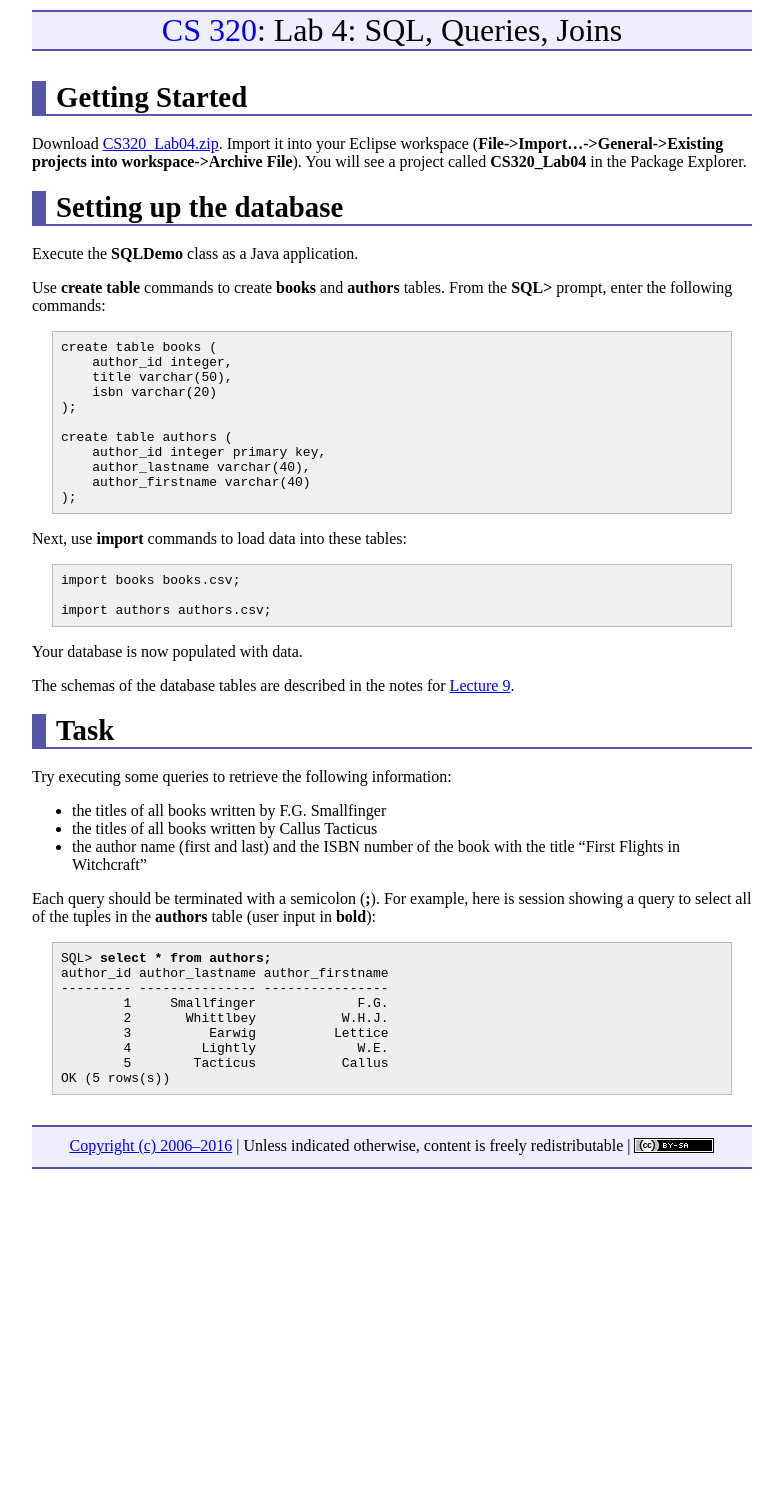
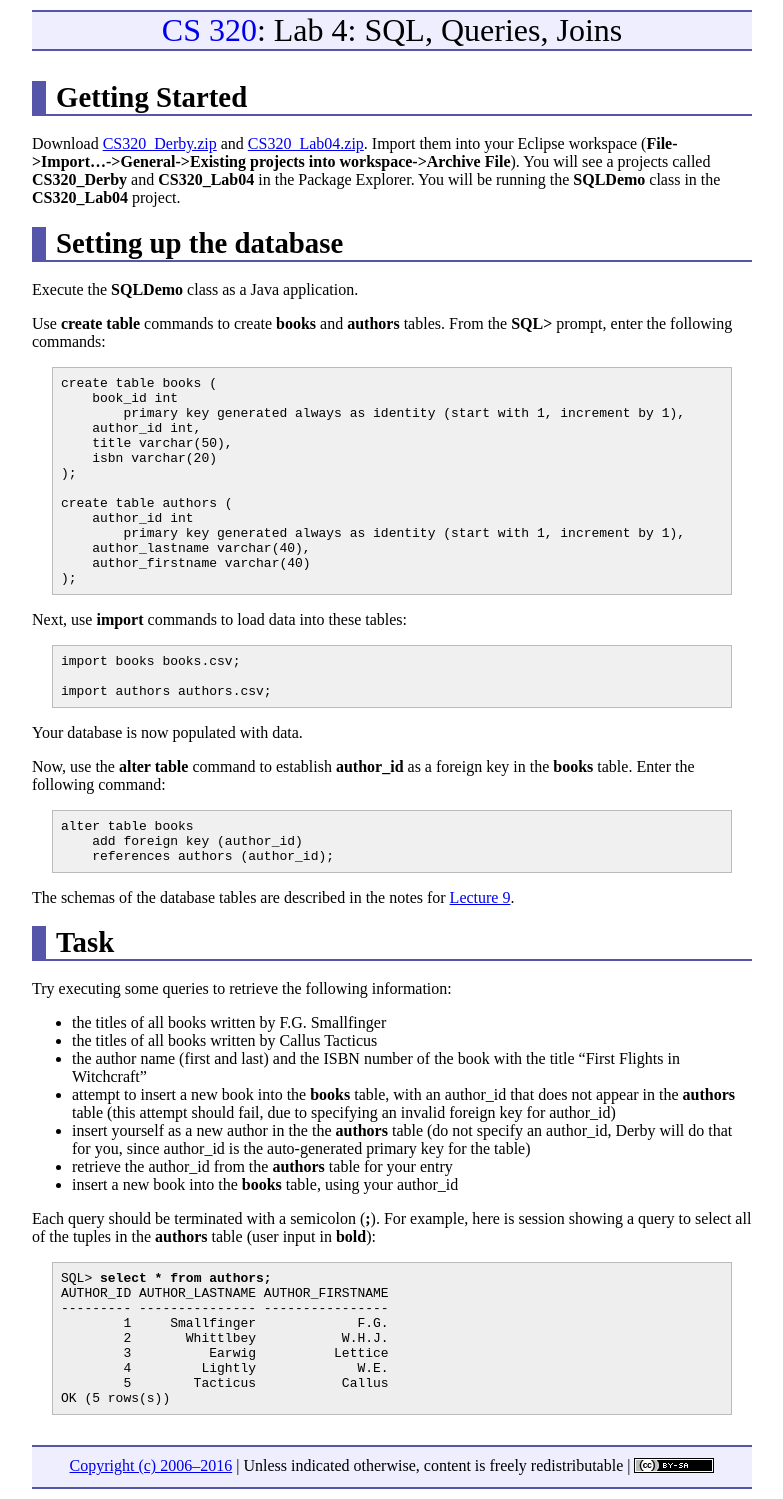
Before and after one commit to ycpcs/cs320-spring2016, a Jekyll site: the page built from labs/lab04.md, in a window 1280 px wide. Shown: the whole page, without its empty margins (248-1031 px from the left). Built offline with Jekyll 4.4.1, drawn with Linux system fonts in a browser that asks for light colours; Markdown is read by kramdown in place of the engine named in the settings; before the commit the page ends 1179 px from its top, so only the background shows below that.

Commit message:
updated lab04 to use Derby

```diff
--- a/labs/lab04.md
+++ b/labs/lab04.md
@@ -6,7 +6,7 @@ title: "Lab 4: SQL, Queries, Joins"
 Getting Started
 ===============
 
-Download [CS320\_Lab04.zip](CS320_Lab04.zip). Import it into your Eclipse workspace (**File-\>Import...-\>General-\>Existing projects into workspace-\>Archive File**). You will see a project called **CS320\_Lab04** in the Package Explorer.
+Download [CS320\_Derby.zip](CS320_Derby.zip) and [CS320\_Lab04.zip](CS320_Lab04.zip). Import them into your Eclipse workspace (**File-\>Import...-\>General-\>Existing projects into workspace-\>Archive File**). You will see a projects called **CS320\_Derby** and **CS320\_Lab04** in the Package Explorer.  You will be running the **SQLDemo** class in the **CS320_Lab04** project.
 
 Setting up the database
 =======================
@@ -16,13 +16,16 @@ Execute the **SQLDemo** class as a Java application.
 Use **create table** commands to create **books** and **authors** tables. From the **SQL\>** prompt, enter the following commands:
 
     create table books (
-        author_id integer,
+        book_id int
+            primary key generated always as identity (start with 1, increment by 1),
+        author_id int,
         title varchar(50),
         isbn varchar(20)
     );
 
     create table authors (
-        author_id integer primary key,
+        author_id int
+            primary key generated always as identity (start with 1, increment by 1),
         author_lastname varchar(40),
         author_firstname varchar(40)
     );
@@ -35,6 +38,12 @@ Next, use **import** commands to load data into these tables:
 
 Your database is now populated with data.
 
+Now, use the **alter table** command to establish **author_id** as a foreign key in the **books** table.  Enter the following command:
+
+    alter table books
+        add foreign key (author_id)
+        references authors (author_id);
+
 The schemas of the database tables are described in the notes for [Lecture 9](../lectures/lecture09.html).
 
 Task
@@ -45,12 +54,16 @@ Try executing some queries to retrieve the following information:
 -   the titles of all books written by F.G. Smallfinger
 -   the titles of all books written by Callus Tacticus
 -   the author name (first and last) and the ISBN number of the book with the title "First Flights in Witchcraft"
+-   attempt to insert a new book into the **books** table, with an author_id that does not appear in the **authors** table (this attempt should fail, due to specifying an invalid foreign key for author_id)
+-   insert yourself as a new author in the the **authors** table (do not specify an author_id, Derby will do that for you, since author_id is the auto-generated primary key for the table)
+-   retrieve the author_id from the **authors** table for your entry
+-   insert a new book into the **books** table, using your author_id
 
 Each query should be terminated with a semicolon (**;**). For example, here is session showing a query to select all of the tuples in the **authors** table (user input in **bold**):
 
 <pre>
 SQL> <b>select * from authors;</b>
-author_id author_lastname author_firstname
+AUTHOR_ID AUTHOR_LASTNAME AUTHOR_FIRSTNAME
 --------- --------------- ----------------
         1     Smallfinger             F.G.
         2       Whittlbey           W.H.J.
```
Also changed, not shown: 1 other file.
